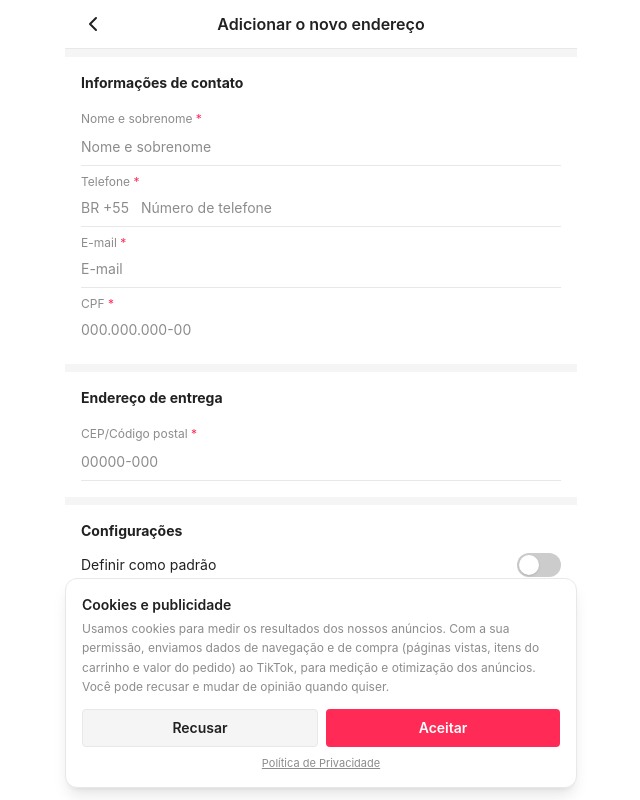
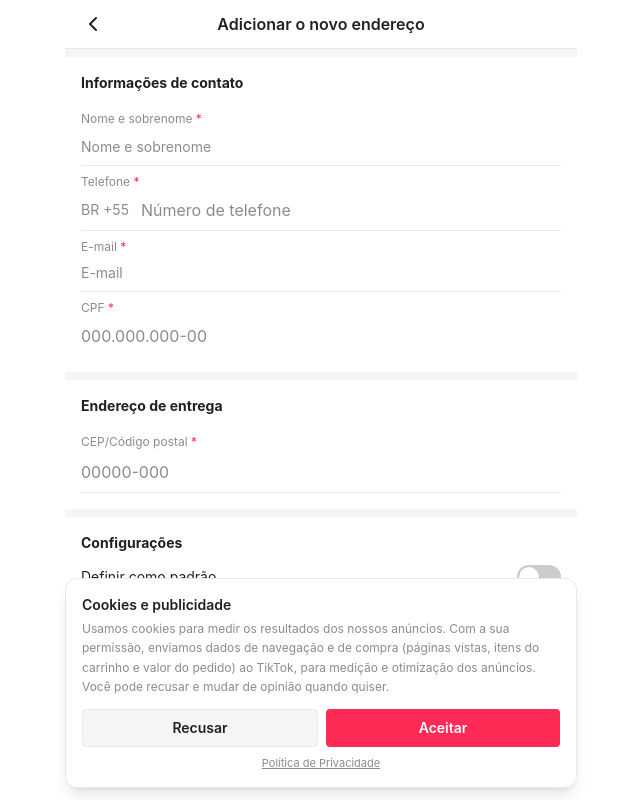
Before and after one commit to kaipepink-debug/git-tk, a React (Vite) app: page /adicionar-endereco in a window 1280 px wide. Shown: the whole page, without its empty margins (319-959 px from the left). Built offline with nearby package versions, Linux system fonts and the light colour scheme; no server answers; the HTML template or start-up script is replaced by a standard one.

Commit message:
Changes
Co-authored-by: viniferraz911 <174931062+viniferraz911@users.noreply.github.com>

```diff
--- a/src/pages/AdicionarEndereco.tsx
+++ b/src/pages/AdicionarEndereco.tsx
@@ -190,10 +190,11 @@ const AdicionarEndereco = () => {
               <span className="text-sm text-muted-foreground pr-3 py-2">BR +55</span>
               <input
                 type="tel"
+                inputMode="tel"
                 placeholder="Número de telefone"
                 value={telefone}
                 onChange={(e) => { setTelefone(formatarTelefone(e.target.value)); setErrors(p => ({ ...p, telefone: "" })); }}
-                className="flex-1 py-2 text-sm text-foreground placeholder:text-muted-foreground outline-none bg-transparent"
+                className="flex-1 py-2 text-base text-foreground placeholder:text-muted-foreground outline-none bg-transparent"
               />
             </div>
             {errors.telefone && <p className="text-xs py-0.5" style={{ color: "#FF2B56" }}>{errors.telefone}</p>}
@@ -213,10 +214,11 @@ const AdicionarEndereco = () => {
             <label className="text-xs text-muted-foreground mt-2 block">CPF<span className="text-[#FF2B56]"> *</span></label>
             <input
               type="text"
+              inputMode="numeric"
               placeholder="000.000.000-00"
               value={cpf}
               onChange={(e) => { setCpf(formatarCpf(e.target.value)); setErrors(p => ({ ...p, cpf: "" })); }}
-              className={`w-full py-2 text-sm text-foreground placeholder:text-muted-foreground outline-none bg-transparent ${errors.cpf ? "border-b border-[#FF2B56]" : ""}`}
+              className={`w-full py-2 text-base text-foreground placeholder:text-muted-foreground outline-none bg-transparent ${errors.cpf ? "border-b border-[#FF2B56]" : ""}`}
             />
             {errors.cpf && <p className="text-xs py-0.5" style={{ color: "#FF2B56" }}>{errors.cpf}</p>}
           </div>
@@ -231,10 +233,11 @@ const AdicionarEndereco = () => {
             <label className="text-xs text-muted-foreground">CEP/Código postal<span className="text-[#FF2B56]"> *</span></label>
             <input
               type="text"
+              inputMode="numeric"
               placeholder="00000-000"
               value={cep}
               onChange={(e) => { handleCepChange(e.target.value); setErrors(p => ({ ...p, cep: "" })); }}
-              className={`w-full py-2 border-b text-sm text-foreground placeholder:text-muted-foreground outline-none bg-transparent ${errors.cep ? "border-[#FF2B56]" : "border-border"}`}
+              className={`w-full py-2 border-b text-base text-foreground placeholder:text-muted-foreground outline-none bg-transparent ${errors.cep ? "border-[#FF2B56]" : "border-border"}`}
             />
           </div>
           {errors.cep && <p className="text-xs py-0.5" style={{ color: "#FF2B56" }}>{errors.cep}</p>}
```
